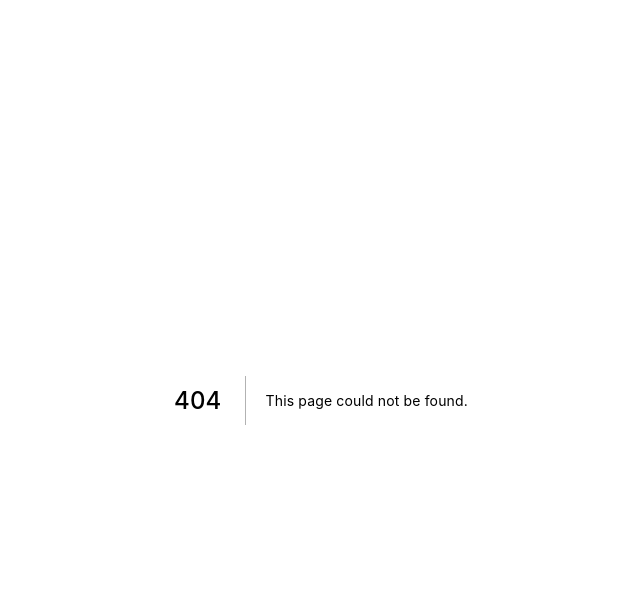
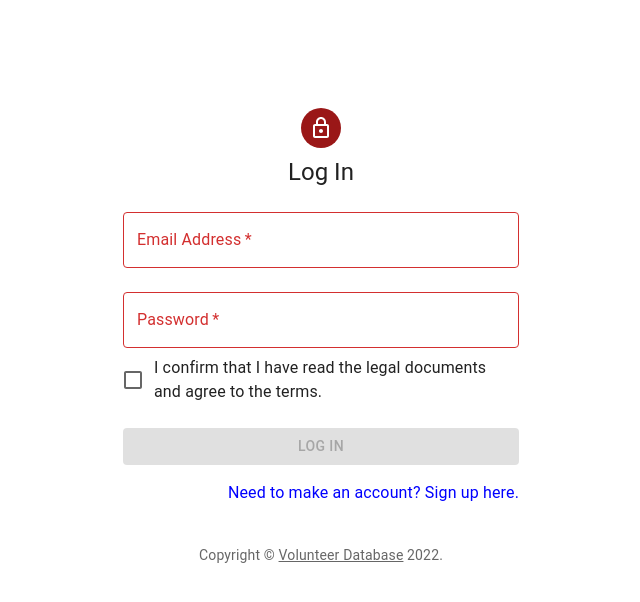
Before and after one commit to nitrotap/volunteer-database, a Next.js app: page /login-old in a window 1280 px wide. Before the commit this address had no page. Shown: the top 602 px of the page, without its empty margins (319-959 px from the left). Built offline with nearby package versions, Linux system fonts and the light colour scheme.

Commit message:
iron-session working on boilerplate login

```diff
--- /dev/null
+++ b/pages/login-old.js
@@ -0,0 +1,164 @@
+import React, { useState } from 'react';
+
+import Avatar from '@mui/material/Avatar';
+import Button from '@mui/material/Button';
+import CssBaseline from '@mui/material/CssBaseline';
+import TextField from '@mui/material/TextField';
+import FormControlLabel from '@mui/material/FormControlLabel';
+import Checkbox from '@mui/material/Checkbox';
+import Grid from '@mui/material/Grid';
+import Box from '@mui/material/Box';
+import LockOutlinedIcon from '@mui/icons-material/LockOutlined';
+import Typography from '@mui/material/Typography';
+import Container from '@mui/material/Container';
+
+import Copyright from '../components/Copyright'
+
+import Link from 'next/link'
+
+function Login(props) {
+    const [formState, setFormState] = useState({ email: '', password: '' });
+    const [emailState, setEmailState] = useState(false);
+    const [passwordState, setPasswordState] = useState(false);
+    const [pwHelper, setPwHelper] = useState('');
+    const [emailHelper, setEmailHelper] = useState('');
+    const [checked, setChecked] = useState(false);
+
+
+    const handleFormSubmit = async (event) => {
+        event.preventDefault();
+        formState.email = formState.email.toLowerCase();
+
+        try {
+            // send a post message to the server sending the email and password, checking the password, and returning a token
+            const response = await fetch('/api/users/login', {
+                method: 'POST',
+                body: JSON.stringify(formState),
+                headers: { 'Content-Type': 'application/json' },
+            });
+
+            response.json().then((data) => {
+                console.log('data', data)
+                if (data.error) {
+                    setEmailState(false)
+                    setEmailHelper('Email or password is incorrect. Please try again.')
+                } else {
+                    setEmailState(true)
+                    setEmailHelper('Login successful. Redirecting...')
+                    window.location.href = '/'
+                }
+            })
+
+        } catch (error) {
+            setEmailState(false)
+            setEmailHelper('Email already exists. Please try logging in.')
+        }
+    };
+
+    const handleChangePw = (event) => {
+        const { name, value } = event.target;
+        if (value.length > 8) {
+            setPasswordState(true)
+        } else {
+            setPasswordState(false)
+            setPwHelper('Password must be at least 8 characters.')
+        }
+
+        setFormState({
+            ...formState,
+            [name]: value,
+        });
+    };
+
+    const handleChangeEmail = (event) => {
+        const { name, value } = event.target;
+        const validEmail = new RegExp(/^([a-zA-Z0-9_.-]+)@([\da-zA-Z.-]+)\.([a-zA-Z.]{2,6})$/)
+        if (validEmail.test(value)) {
+            setEmailState(true)
+        } else {
+            setEmailState(false)
+            setEmailHelper('Please enter a valid email')
+        }
+        setFormState({
+            ...formState,
+            [name]: value,
+        });
+    };
+
+    return (
+        <Container component="main" maxWidth="xs" sx={{
+            backgroundColor: 'white', marginTop: '100px', marginBottom: '250px',
+        }}>
+            <CssBaseline />
+            <Box
+                sx={{
+                    marginTop: 8,
+                    display: 'flex',
+                    flexDirection: 'column',
+                    alignItems: 'center',
+                }}
+            >
+                <Avatar sx={{ m: 1, bgcolor: 'secondary.main' }}>
+                    <LockOutlinedIcon />
+                </Avatar>
+                <Typography component="h1" variant="h5">
+                    Log In
+                </Typography>
+
+                <Box component="form" noValidate onSubmit={handleFormSubmit} sx={{ mt: 1 }}>
+                    <TextField
+                        required
+                        fullWidth
+                        id="email"
+                        label="Email Address"
+                        name="email"
+                        autoComplete="email"
+                        onChange={handleChangeEmail}
+                        error={!emailState}
+                        helperText={emailHelper}
+                        margin="normal"
+                    />
+                    <TextField
+                        margin="normal"
+                        required
+                        fullWidth
+                        name="password"
+                        label="Password"
+                        type="password"
+                        id="password"
+                        autoComplete="new-password"
+                        onChange={handleChangePw}
+                        error={!passwordState}
+                        helperText={pwHelper}
+                    />
+
+                    <FormControlLabel
+                        control={<Checkbox value="legal" color="primary" />}
+                        label="I confirm that I have read the legal documents and agree to the terms."
+                        checked={checked}
+                        onChange={() => setChecked(!checked)}
+                    />
+                    <Button
+                        type="submit"
+                        fullWidth
+                        variant="contained"
+                        sx={{ mt: 3, mb: 2 }}
+                        disabled={!(emailState && passwordState && checked)}
+                    >
+                        Log In
+                    </Button>
+                    <Grid container justifyContent="flex-end">
+                        <Grid item style={{ color: 'blue' }}>
+                            <Link href="/signup" variant="body2">
+                                Need to make an account? Sign up here.
+                            </Link>
+                        </Grid>
+                    </Grid>
+
+                </Box>
+            </Box>
+            <Copyright sx={{ mt: 5 }} />
+        </Container>
+    )
+}
+export default Login;
```
Also changed, not shown: pages/all.js.
